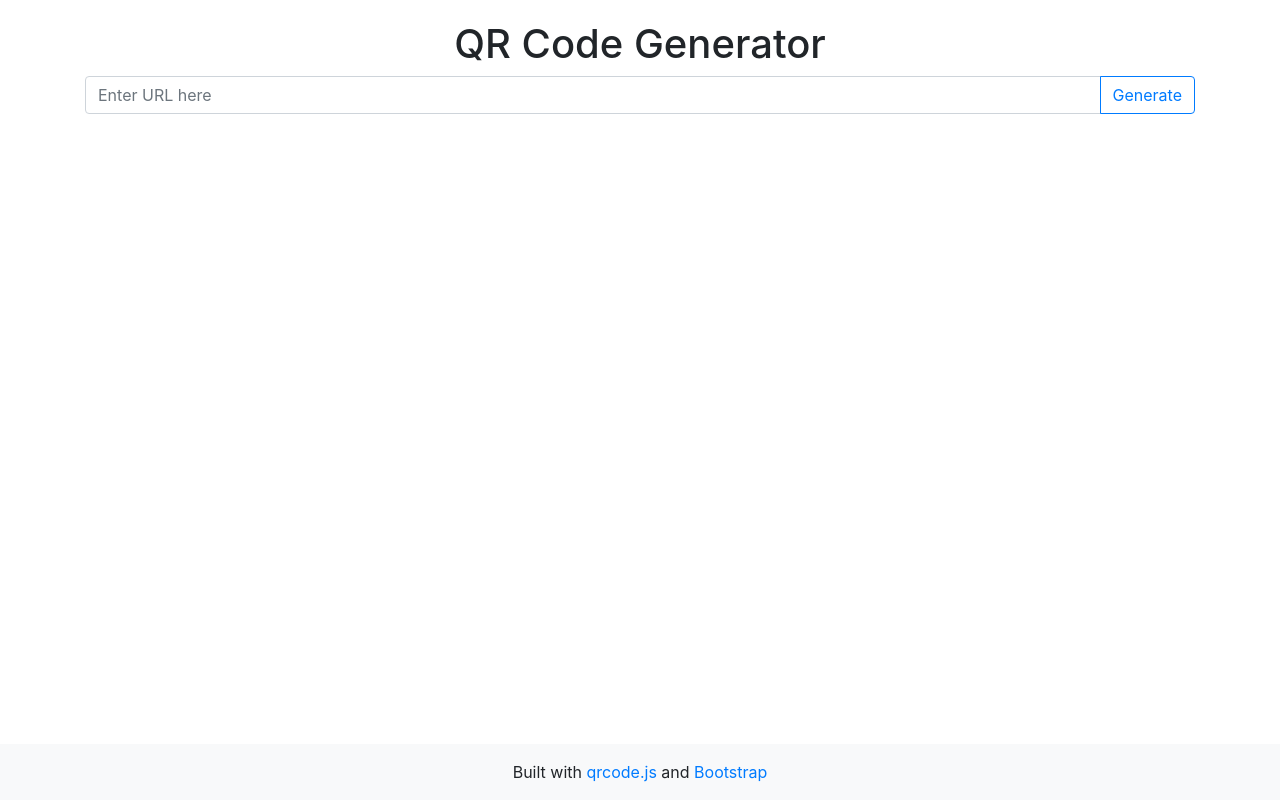
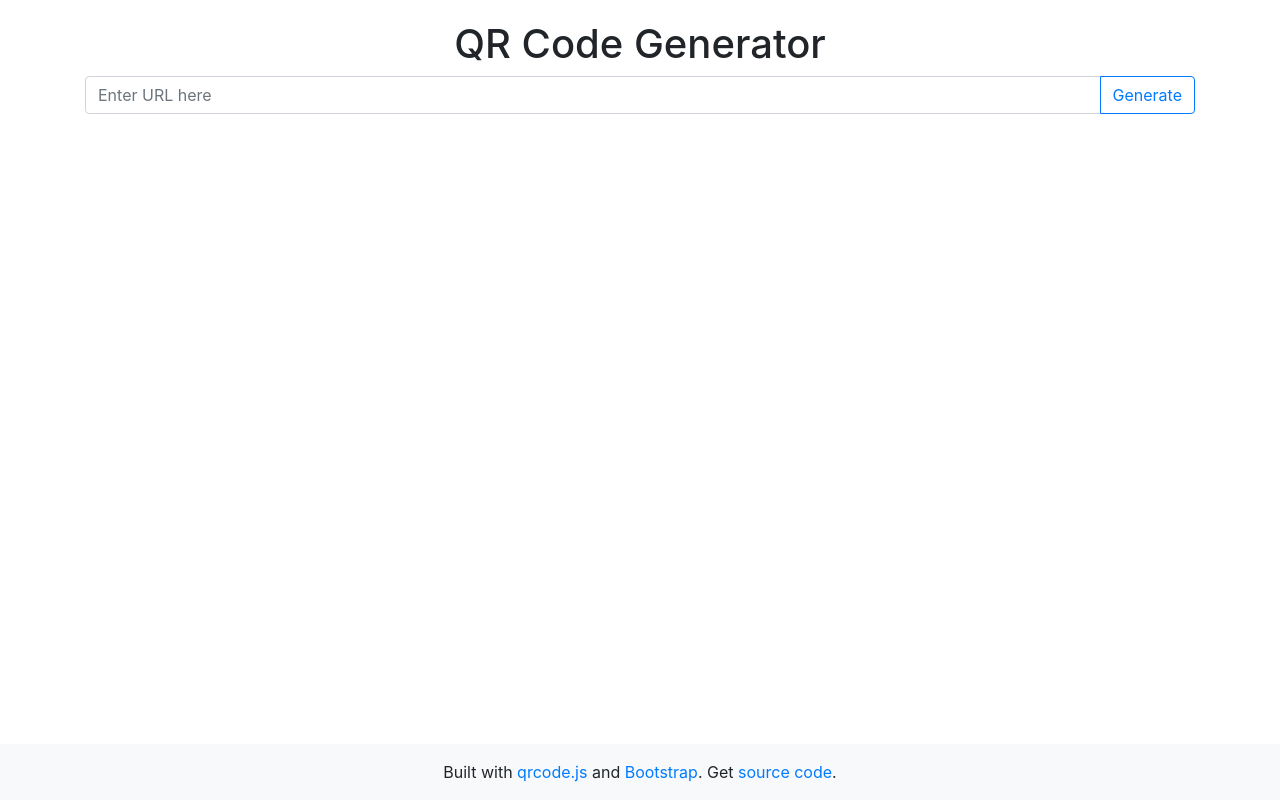
Before and after one commit to xhluca/qr-code, a plain HTML site: page index.html in a window 1280 px wide. Drawn offline with Linux system fonts and the light colour scheme.

Commit message:
Add link to source code

```diff
--- a/index.html
+++ b/index.html
@@ -114,7 +114,7 @@
     <div class="footer">
         <p class="text-center">
             Built with <a href="https://davidshimjs.github.io/qrcodejs/" target="_blank">qrcode.js</a>
-            and <a href="https://getbootstrap.com/" target="_blank">Bootstrap</a>
+            and <a href="https://getbootstrap.com/" target="_blank">Bootstrap</a>. Get <a href="https://github.com/xhluca/qr-code">source code</a>.
         </p>
     </div>
 </footer>
```
